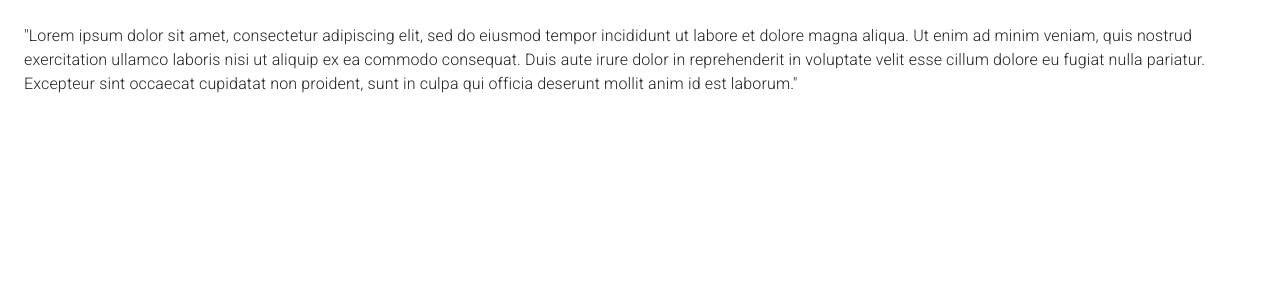
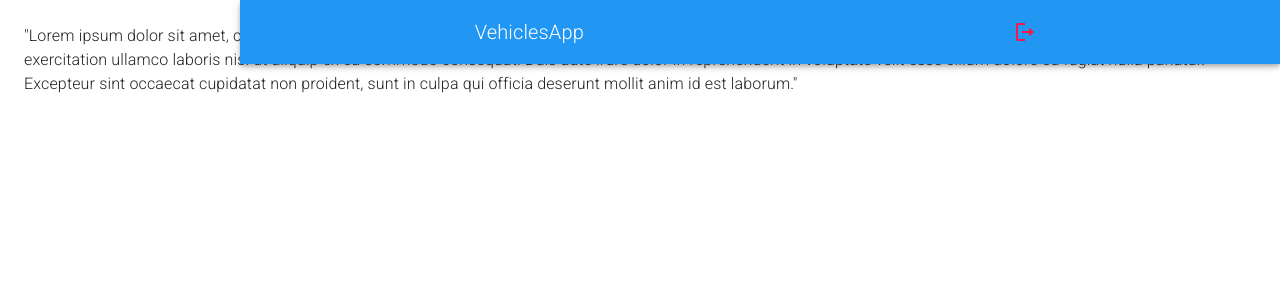
Before and after one commit to chalscc/React-Material-Bootstrap, a React (Vite) app: page / in a window 1280 px wide. Shown: the top 300 px of the page. Built offline with nearby package versions, Linux system fonts and the light colour scheme.

Commit message:
Estructura SideBar

```diff
--- /dev/null
+++ b/src/vehicles/components/NavBar.jsx
@@ -0,0 +1,38 @@
+import { LogoutOutlined, MenuOutlined } from "@mui/icons-material"
+import { AppBar, Grid, IconButton, Toolbar } from "@mui/material"
+import Typhograpy from "@mui/material/Typography"
+
+export const NavBar = ({drawerWidth = 240}) => {
+  return (
+    <AppBar
+      position="fixed"
+      sx={{
+        width: { sm: `calc(100% - ${drawerWidth}px)` },
+        ml: { sm: `${drawerWidth}px` },
+      }}
+      >
+        <Toolbar>
+          <IconButton
+            color='inherit'
+            edge='start'
+            sx={{
+              mr: 2,
+              display: { sm: 'none' },
+            }}
+          >
+            <MenuOutlined />
+          </IconButton>
+
+          <Grid container direction='row' justifyContent='space-around' alignItems='center'>
+            <Typhograpy variant="h6" noWrap component='div'> VehiclesApp </Typhograpy>
+
+            <IconButton color='error'>
+              <LogoutOutlined />
+            </IconButton>
+
+          </Grid>
+
+        </Toolbar>
+    </AppBar>
+  )
+}
--- /dev/null
+++ b/src/vehicles/components/index.js
@@ -0,0 +1 @@
+export * from './NavBar';
--- a/src/vehicles/layout/VehiclesLayout.jsx
+++ b/src/vehicles/layout/VehiclesLayout.jsx
@@ -1,10 +1,13 @@
 import { Box } from '@mui/material'
-import React from 'react'
+import { NavBar } from '../components';
+
+const drawerWidth = 240;
 
 export const VehiclesLayout = ({children}) => {
   return (
     <Box sx={{ display: 'flex' }}>
 
+      <NavBar drawerWidth={ drawerWidth } />
 
       <Box
       component='main'
```
